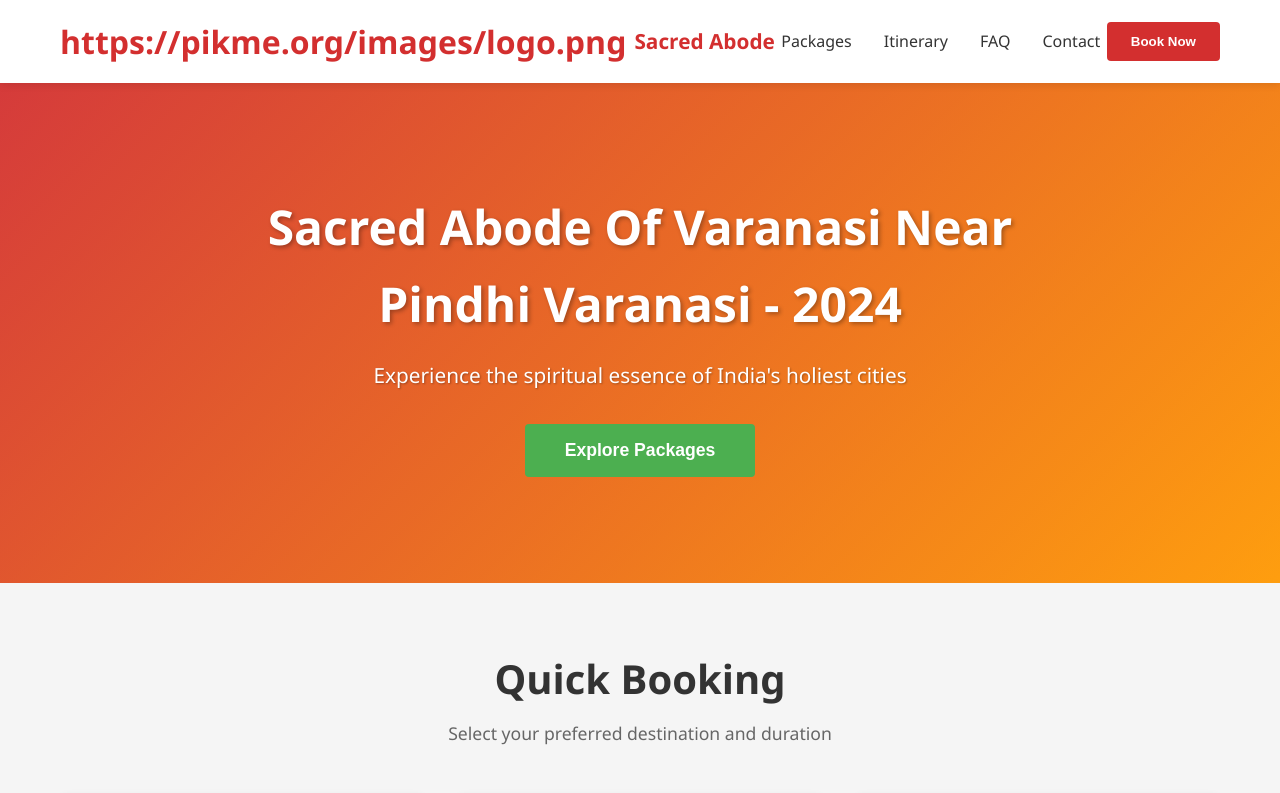
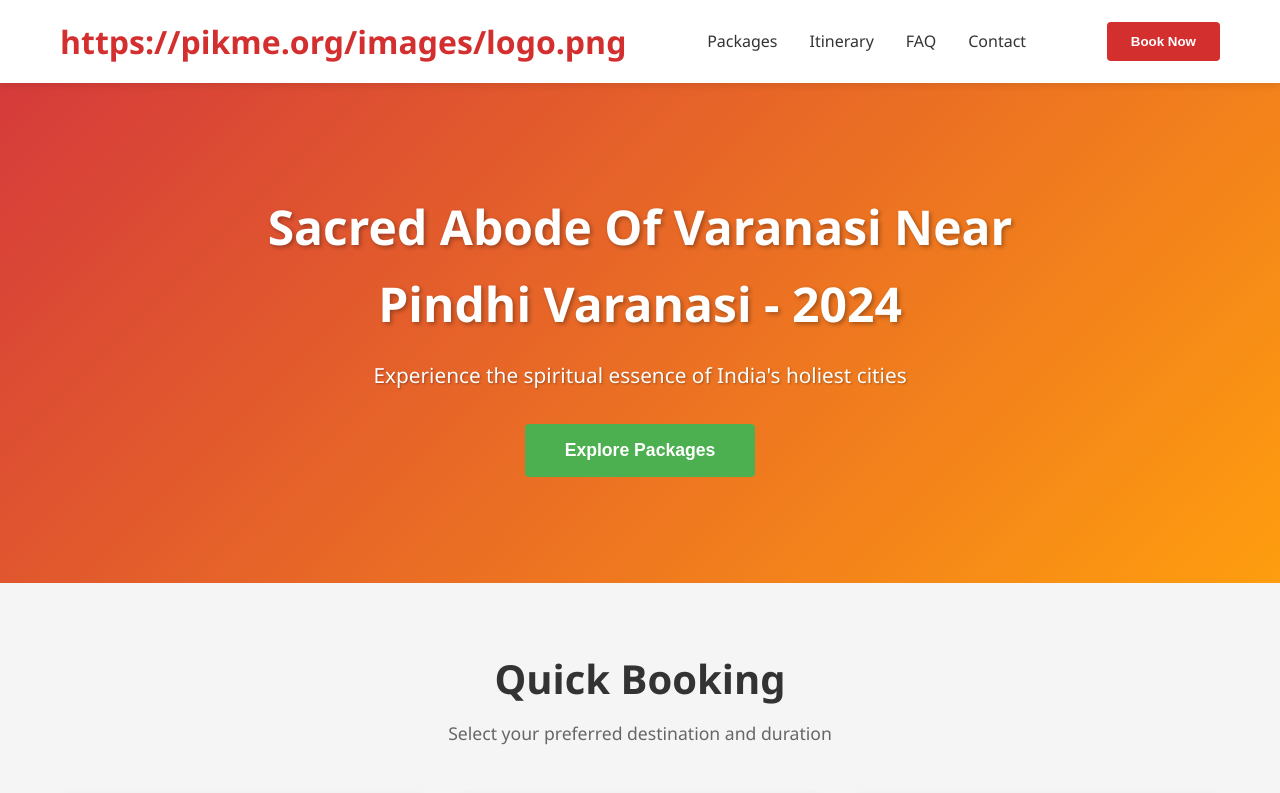
Before and after one commit to Pikme/new, a Next.js app: page / in a window 1280 px wide. Shown: the top 793 px of the page. Built offline with nearby package versions, Linux system fonts and the light colour scheme.

Commit message:
Update page.tsx

```diff
--- a/app/page.tsx
+++ b/app/page.tsx
@@ -12,7 +12,6 @@ export default function Home() {
         <div className="navbar-content">
             <div className="logo">
                 <span className="logo-icon">https://pikme.org/images/logo.png</span>
-                <span className="logo-text">Sacred Abode</span>
             </div>
             <nav className="nav-menu">
                 <a href="#packages" className="nav-link">Packages</a>
```
